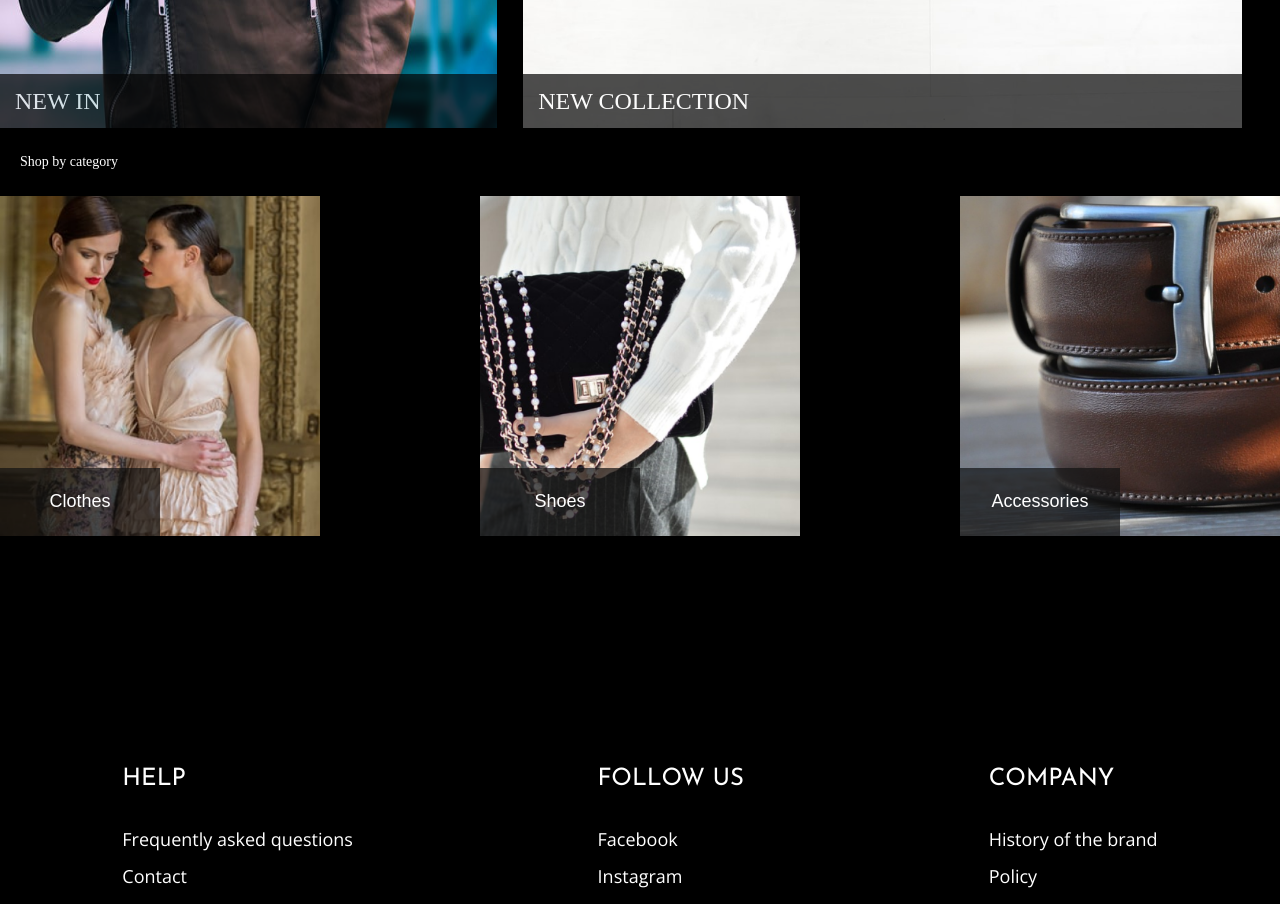
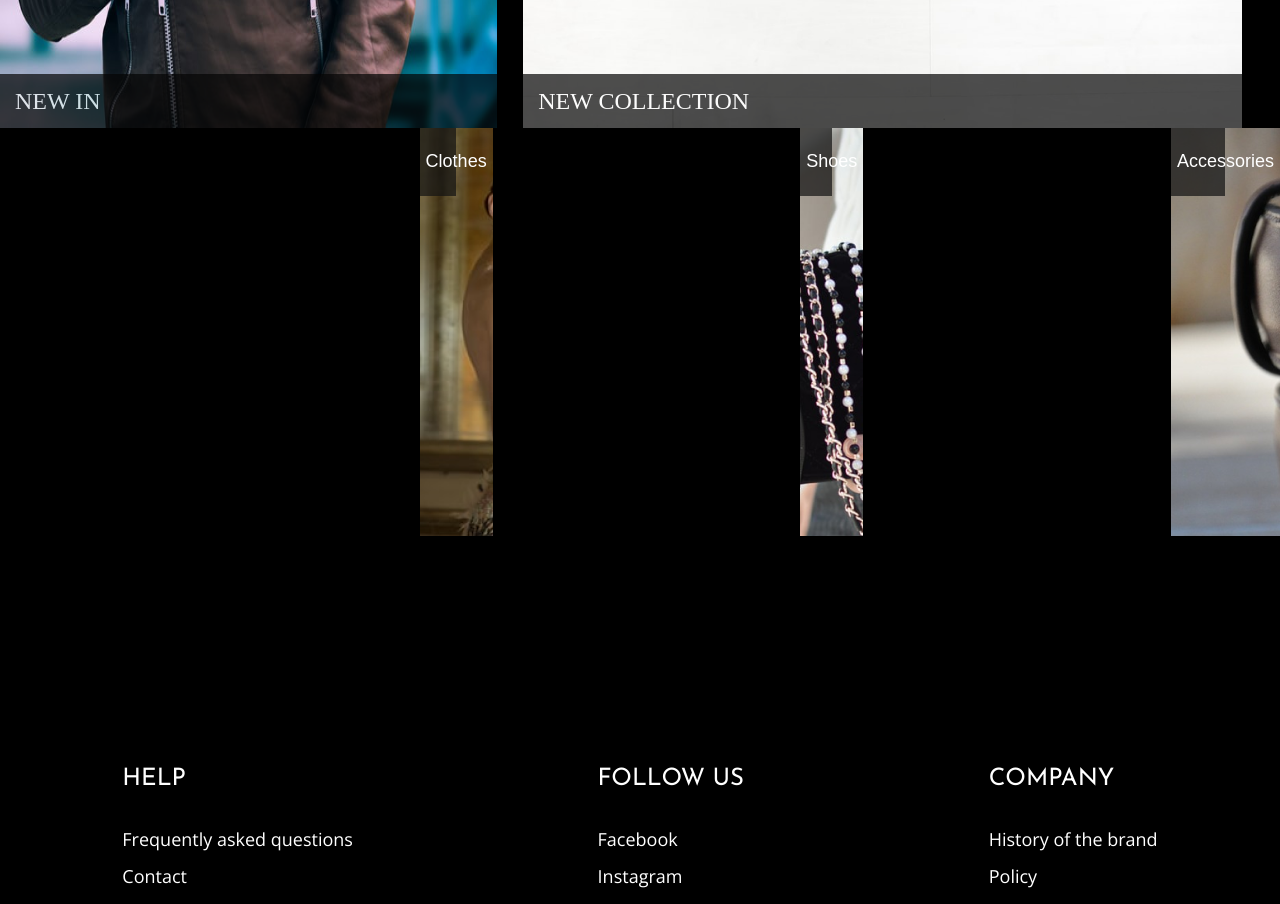
Before and after one commit to x23nd3d/pe23-24-final-front, a React (Create React App) app: page / in a window 1280 px wide. Shown: the part 940-1844 px from the top of the page. Built offline with nearby package versions, Linux system fonts and the light colour scheme; a web font is replaced by a local one.

Commit message:
Categories module styles fix

```diff
--- a/src/components/Main Page/Categories/Accessories.jsx
+++ b/src/components/Main Page/Categories/Accessories.jsx
@@ -1,8 +1,9 @@
 import React from "react";
 import BoxButton from "../../UI/Button/BoxButton";
+import {category, accessories} from "./styles/categories.module.scss";
 
 const Accessories = () => (
-    <div className="category accessories">
+    <div className={category, accessories}>
         <BoxButton text="Accessories" />
     </div>
 );
--- a/src/components/Main Page/Categories/Categories.jsx
+++ b/src/components/Main Page/Categories/Categories.jsx
@@ -2,11 +2,10 @@ import React from "react";
 import Clothes from "./Clothes";
 import Shoes from "./Shoes";
 import Accessories from "./Accessories";
-
-import "./styles/categories.scss";
+import {categories} from "./styles/categories.module.scss";
 
 const Categories = () => (
-    <section className="categories">
+    <section className={categories}>
         <header className="title">
             <p>Shop by category</p>
         </header>
--- a/src/components/Main Page/Categories/Clothes.jsx
+++ b/src/components/Main Page/Categories/Clothes.jsx
@@ -1,9 +1,9 @@
 import React from "react";
-import "./styles/categories.scss";
 import BoxButton from "../../UI/Button/BoxButton";
+import {category, clothes} from "./styles/categories.module.scss";
 
 const Clothes = () => (
-    <div className="category clothes">
+    <div className={category, clothes}>
         <BoxButton text="Clothes" />
     </div>
 );
--- a/src/components/Main Page/Categories/Shoes.jsx
+++ b/src/components/Main Page/Categories/Shoes.jsx
@@ -1,8 +1,9 @@
 import React from "react";
 import BoxButton from "../../UI/Button/BoxButton";
+import {category, shoes} from "./styles/categories.module.scss";
 
 const Shoes = () => (
-    <div className="category shoes">
+    <div className={category, shoes}>
         <BoxButton text="Shoes" />
     </div>
 );
--- a/src/components/Main Page/Categories/styles/categories.module.scss
+++ b/src/components/Main Page/Categories/styles/categories.module.scss
@@ -1,22 +1,66 @@
+.title {
+    display: flex;
+    align-items: center;
+    width: 100%;
+    height: 68px;
+    margin: 0 auto;
+    padding-left: 20px;
+    color: #fff;
+    font-size: 14px;
+}
+
+.categories {
+    position: relative;
+    display: flex;
+    flex-wrap: wrap;
+    justify-content: space-between;
+    margin-bottom: 231px;
+    height: 408px;
+    background-color: #000; // to get rid when the Page Container get the same property
+}
+
 .category {
+    display: flex;
+    align-items: flex-end;
     width: 320px;
     height: 340px;
-    background-image: url("../img/clothes.png");
     background-position: center;
     background-size: cover;
     background-repeat: no-repeat;
-    display: flex;
-    align-items: flex-end;
 }
 
 .clothes {
-    background-image: url("../img/clothes.png");
+    @media (min-width:320px) and (max-width: 480px) {
+        background-image: url("../img/clothes-mini.png");
+    }
+    @media (min-width: 481px) and (max-width: 992px) {
+        background-image: url("../img/clothes.png");
+    }
+    @media (min-width: 993px) {
+        background-image: url("../img/clothes.png");
+    }
 }
 
 .shoes {
-    background-image: url("../img/shoes.png");
+    @media (min-width:320px) and (max-width: 480px) {
+        background-image: url("../img/shoes-mini.png");
+    }
+    @media (min-width: 481px) and (max-width: 992px) {
+        background-image: url("../img/shoes.png");
+    }
+    @media (min-width: 993px) {
+        background-image: url("../img/shoes.png");
+    }
 }
 
 .accessories {
-    background-image: url("../img/accessories.png");
+    @media (min-width:320px) and (max-width: 480px) {
+        background-image: url("../img/accessories-mini.png");
+    }
+    @media (min-width: 481px) and (max-width: 992px) {
+        background-image: url("../img/accessories.png");
+    }
+    @media (min-width: 993px) {
+        background-image: url("../img/accessories.png");
+    }
 }
--- a/src/components/Main Page/Categories/styles/categories.scss
+++ /dev/null
@@ -1,66 +0,0 @@
-.title {
-    display: flex;
-    align-items: center;
-    width: 100%;
-    height: 68px;
-    margin: 0 auto;
-    padding-left: 20px;
-    color: #fff;
-    font-size: 14px;
-}
-
-.categories {
-    position: relative;
-    display: flex;
-    flex-wrap: wrap;
-    justify-content: space-between;
-    margin-bottom: 231px;
-    height: 408px;
-    background-color: #000; // to get rid when the Page Container get the same property
-}
-
-.category {
-    display: flex;
-    align-items: flex-end;
-    width: 320px;
-    height: 340px;
-    background-position: center;
-    background-size: cover;
-    background-repeat: no-repeat;
-}
-
-.clothes {
-    @media (min-width:320px) and (max-width: 480px) {
-        background-image: url("../img/clothes-mini.png");
-    }
-    @media (min-width: 481px) and (max-width: 992px) {
-        background-image: url("../img/clothes.png");
-    }
-    @media (min-width: 993px) {
-        background-image: url("../img/clothes.png");
-    }
-}
-
-.shoes {
-    @media (min-width:320px) and (max-width: 480px) {
-        background-image: url("../img/shoes-mini.png");
-    }
-    @media (min-width: 481px) and (max-width: 992px) {
-        background-image: url("../img/shoes.png");
-    }
-    @media (min-width: 993px) {
-        background-image: url("../img/shoes.png");
-    }
-}
-
-.accessories {
-    @media (min-width:320px) and (max-width: 480px) {
-        background-image: url("../img/accessories-mini.png");
-    }
-    @media (min-width: 481px) and (max-width: 992px) {
-        background-image: url("../img/accessories.png");
-    }
-    @media (min-width: 993px) {
-        background-image: url("../img/accessories.png");
-    }
-}
```
